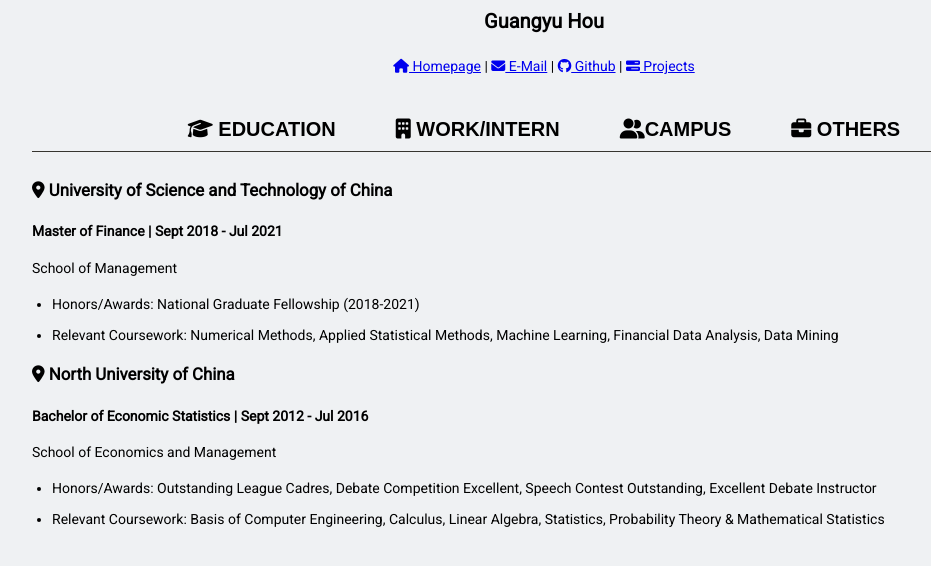
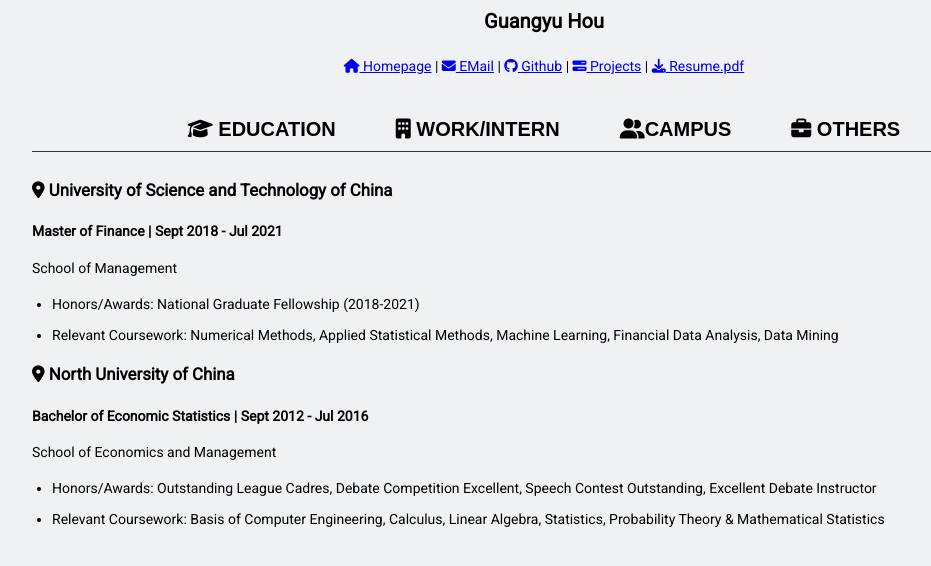
Before and after one commit to hougarry/resume, a plain HTML site: page index.html in a window 1280 px wide. Shown: the whole page, without its empty margins (96-1027 px from the left). Drawn offline with Linux system fonts and the light colour scheme.

Commit message:
Update index.html

```diff
--- a/index.html
+++ b/index.html
@@ -18,9 +18,10 @@
             <h1>Guangyu Hou</h1>
             <div class="contact-info">
                 <a href="https://hougarry.github.io/"><i class="fa-solid fa-house"></i> Homepage</a>
-            |   <a href=mailto:“houguangyu@ustc.edu”><i class="fa-solid fa-envelope"></i> E-Mail</a>
-            |  <a href="https://github.com/hougarry"><i class="fa-brands fa-github"></i> Github</a>
-            |  <a href="https://hougarry.github.io/projects/"><i class="fa-solid fa-bars-progress"></i> Projects</a>
+            |   <a href=mailto:“houguangyu@ustc.edu”><i class="fa-solid fa-envelope"></i> EMail</a>
+            |   <a href="https://github.com/hougarry"><i class="fa-brands fa-github"></i> Github</a>
+            |   <a href="https://hougarry.github.io/projects/"><i class="fa-solid fa-bars-progress"></i> Projects</a>
+            |   <a href="/resume.pdf" download="resume.pdf"> <i class="fa-solid fa-download"></i> Resume.pdf</a>
             </div>
         </header>
         <div class="hero-tab">
```
